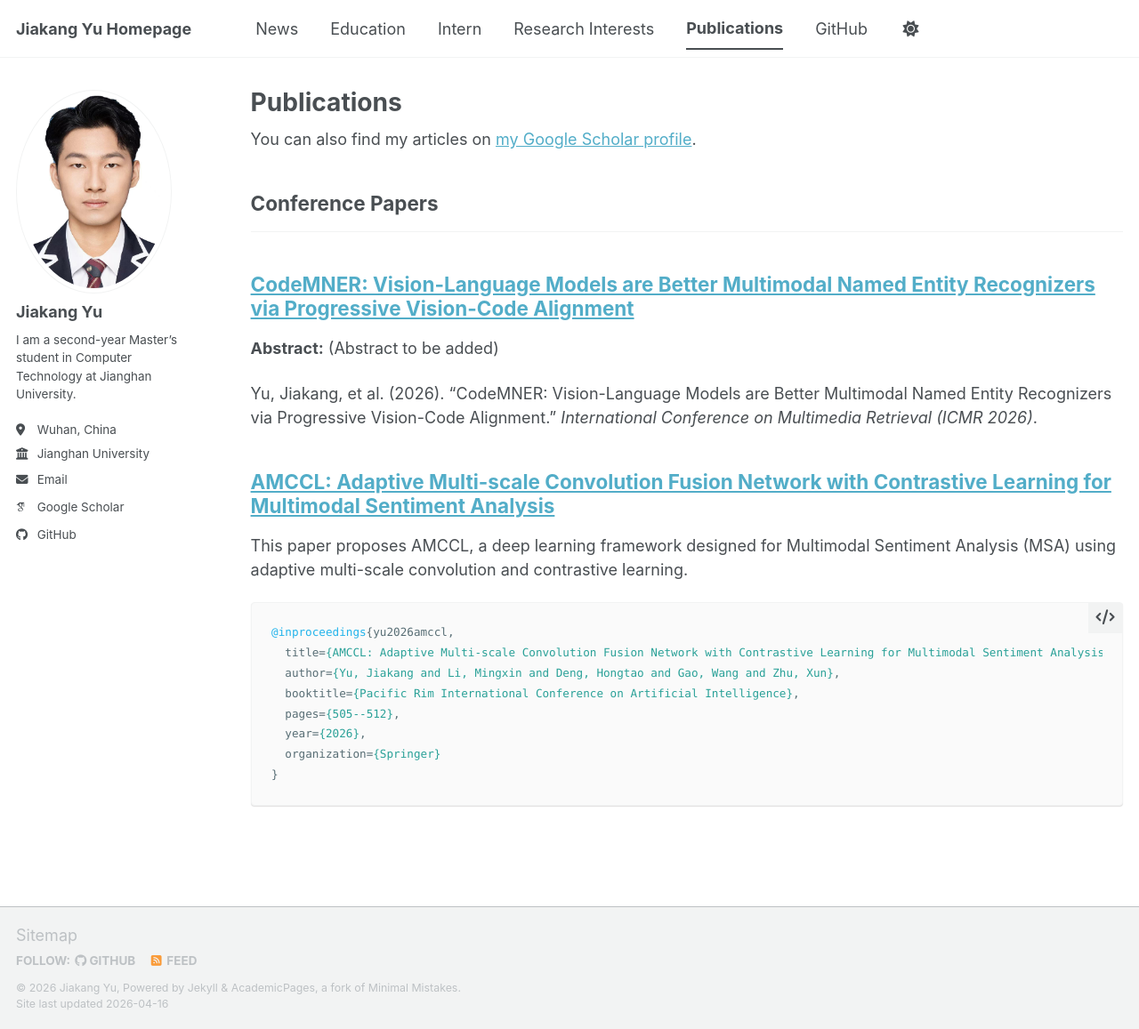
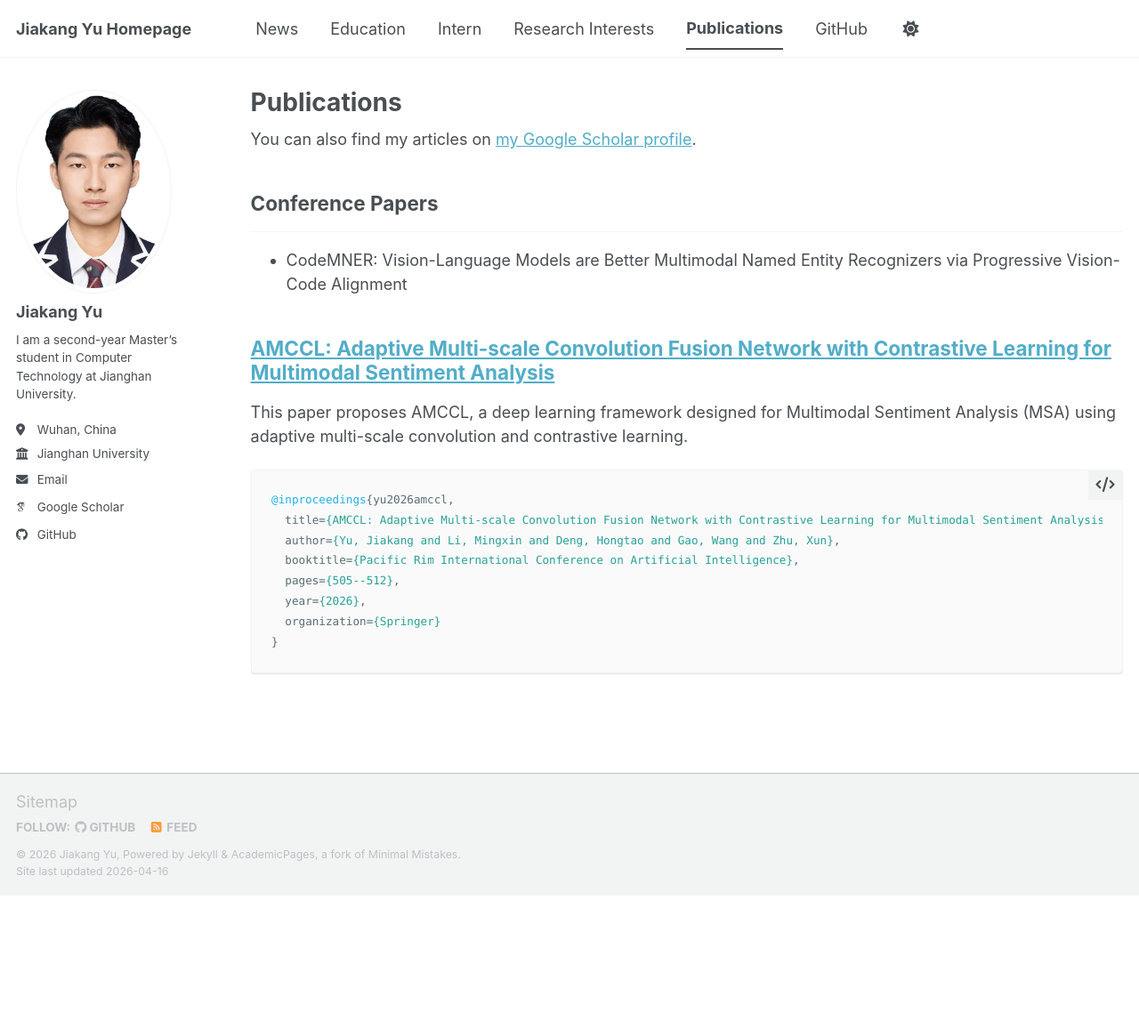
Before and after one commit to kaka-yjk/kaka-yjk.github.io, a Jekyll site: the page built from _pages/publications.html, in a window 1280 px wide and 1157 px high. Shown: the whole window at 89% size. Built offline with Jekyll 4.4.1, drawn with Linux system fonts in a browser that asks for light colours; some web fonts are replaced; a script bundle is joined from its source files by our own code; library files that are not in the unit come from our copies.

Commit message:
update publications: show CodeMNER as title only, remove dedicated page

```diff
--- a/_pages/publications.html
+++ b/_pages/publications.html
@@ -11,6 +11,11 @@ author_profile: true
 
 {% include base_path %}
 
+<h2>Conference Papers</h2><hr />
+<ul>
+  <li>CodeMNER: Vision-Language Models are Better Multimodal Named Entity Recognizers via Progressive Vision-Code Alignment</li>
+</ul>
+
 <!-- New style rendering if publication categories are defined -->
 {% if site.publication_category %}
   {% for category in site.publication_category  %}
@@ -20,7 +25,9 @@ author_profile: true
         {% continue %}
       {% endif %}
       {% unless title_shown %}
-        <h2>{{ category[1].title }}</h2><hr />
+        {% if category[0] != "conferences" %}
+          <h2>{{ category[1].title }}</h2><hr />
+        {% endif %}
         {% assign title_shown = true %}
       {% endunless %}
       {% include archive-single.html %}
--- a/_publications/2026-04-16-codemner.md
+++ /dev/null
@@ -1,12 +0,0 @@
----
-title: "CodeMNER: Vision-Language Models are Better Multimodal Named Entity Recognizers via Progressive Vision-Code Alignment"
-collection: publications
-category: conferences
-permalink: /publication/2026-04-16-codemner
-date: 2026-04-16
-venue: 'International Conference on Multimedia Retrieval (ICMR 2026)'
-citation: 'Yu, Jiakang, et al. (2026). "CodeMNER: Vision-Language Models are Better Multimodal Named Entity Recognizers via Progressive Vision-Code Alignment." <i>International Conference on Multimedia Retrieval (ICMR 2026)</i>.'
----
-
-**Abstract:**
-(Abstract to be added)
```
